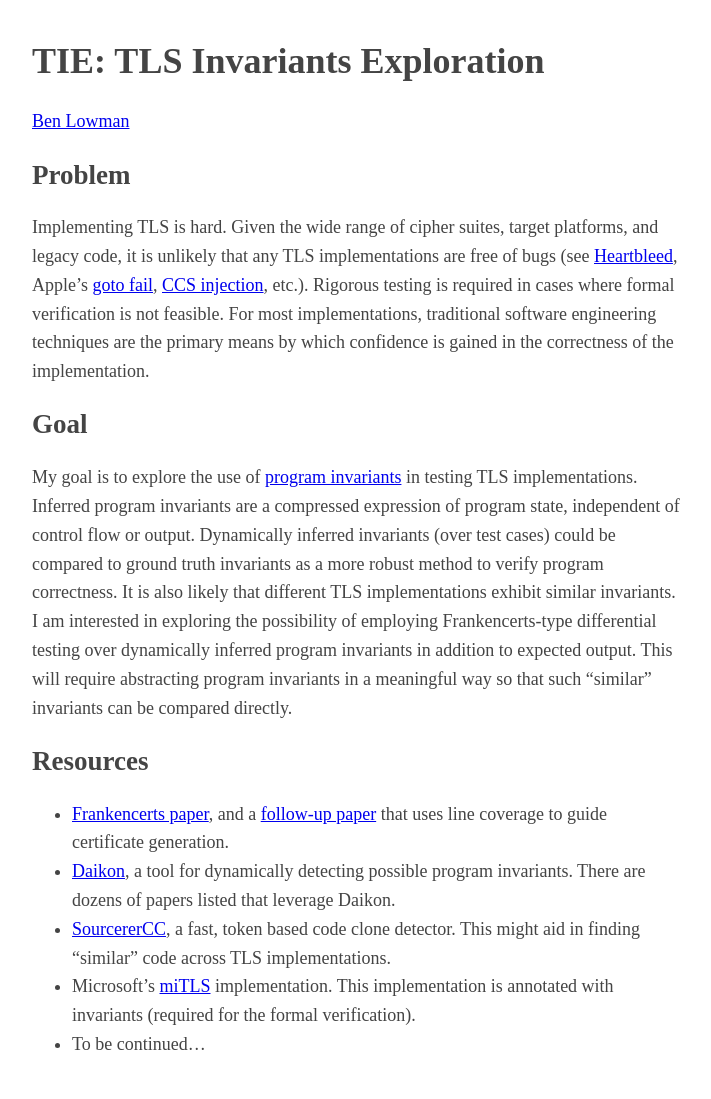
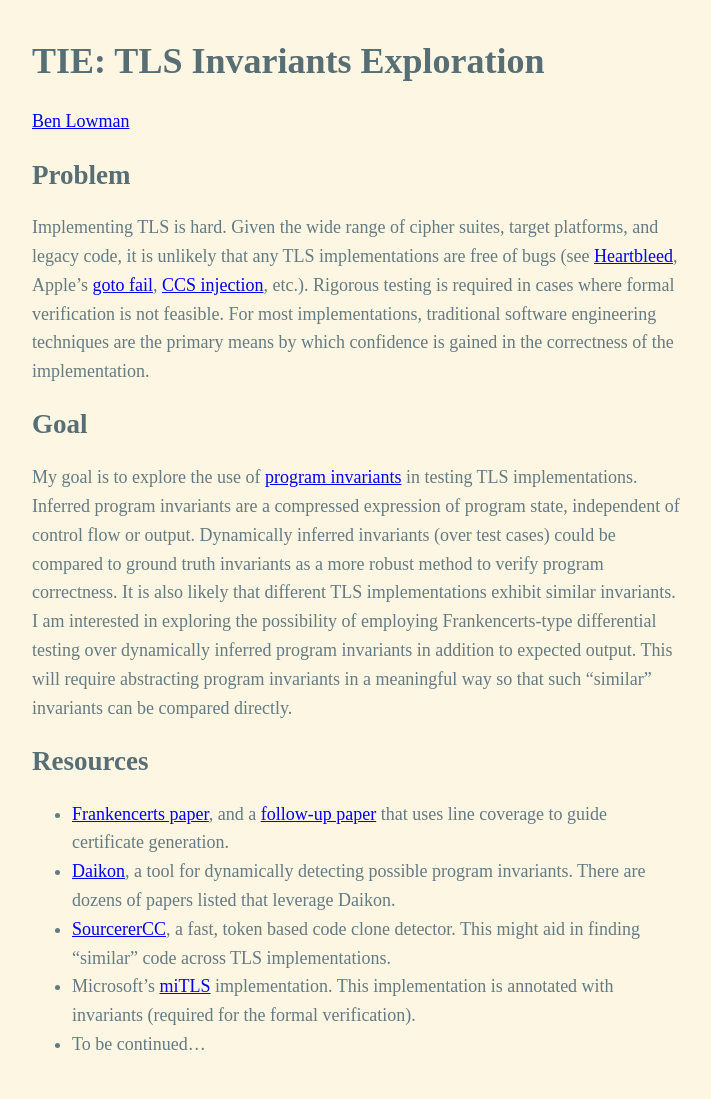
Before and after one commit to lowmanb/tie, a Jekyll site: the page built from README.md, in a window 1280 px wide. Shown: the whole page, without its empty margins (283-994 px from the left). Built offline with Jekyll 4.4.1, drawn with Linux system fonts in a browser that asks for light colours; our own code applies the rules of GitHub Pages for plain Markdown files.

Commit message:
Update style.scss

```diff
--- a/assets/css/style.scss
+++ b/assets/css/style.scss
@@ -2,13 +2,16 @@
 ---
 
 body{
-    margin:40px auto;
-    max-width:650px;
-    line-height:1.6;
-    font-size:18px;
-    color:#444;padding:0 10px
+    margin: 40px auto;
+    max-width: 650px;
+    line-height: 1.6;
+    font-size: 18px;
+    color: #657b83;
+    background-color: #fdf6e3;
+    padding:0 10px
 }
 
 h1,h2,h3 {
-    line-height:1.2
+    color: #586e75;
+    line-height: 1.2
 }
```
